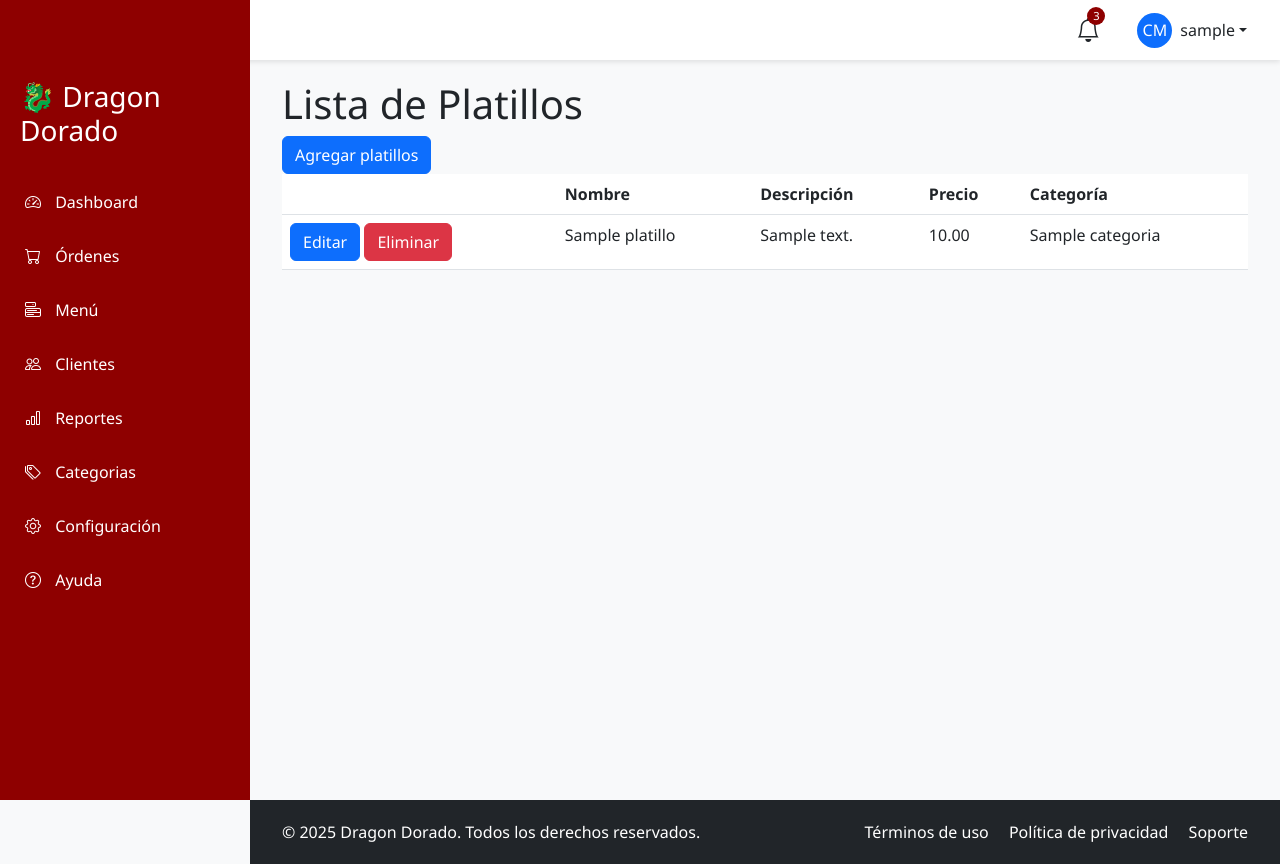
After one commit to Malena-23/Restaurante, a Django app: page /platillos/platillos/ in a window 1280 px wide. The commit adds this page. Run offline with Django 5.2, Linux system fonts and the light colour scheme; a user stored in the database is signed in; tables that the repository leaves empty hold one stand-in row (values such as "Sample post").

Commit message:
Guardando cambios

```diff
--- a/apps/platillos/models.py
+++ b/apps/platillos/models.py
@@ -6,3 +6,12 @@ class Categoria(models.Model):
 
     def __str__(self):
         return self.nombre
+
+class Platillo(models.Model):
+        nombre = models.CharField(max_length=200)
+        descripcion = models.TextField()
+        precio = models.DecimalField(max_digits=10, decimal_places=2)
+        categoria = models.ForeignKey(Categoria, on_delete=models.CASCADE, related_name='platillos')
+
+        def __str__(self):
+            return self.nombre
--- a/apps/platillos/urls.py
+++ b/apps/platillos/urls.py
@@ -8,4 +8,5 @@ urlpatterns = [
     path('categorias/add/', views.CategoriaCreateView.as_view(), name='categoria_create'),
     path('categorias/<int:pk>/edit/', views.CategoriaUpdateView.as_view(), name='categoria_edit'),
     path('categorias/<int:pk>/delete/', views.CategoriaDeleteView.as_view(), name='categoria_delete'),
+    path('platillos/', views.PlatilloListView.as_view(), name='platillos_list'),
 ]
--- a/apps/platillos/views.py
+++ b/apps/platillos/views.py
@@ -2,7 +2,7 @@ from django.shortcuts import render
 from django.views.generic import ListView
 from django.views.generic.edit import CreateView, UpdateView, DeleteView
 from django.contrib.auth.mixins import LoginRequiredMixin
-from .models import Categoria
+from .models import Categoria, Platillo
 from .forms import CategoriaForm
 
 class CategoriaListView(LoginRequiredMixin, ListView):
@@ -26,3 +26,8 @@ class CategoriaDeleteView(LoginRequiredMixin, DeleteView):
     model = Categoria
     template_name = 'categorias/categoria_confirm_delete.html'
     success_url = '/platillos/categorias/'
+
+class PlatilloListView(LoginRequiredMixin, ListView):
+    model = Platillo
+    template_name = 'platillos/platillos_list.html'
+    context_object_name = 'platillos'
--- a/templates/categorias/categoria_list.html
+++ b/templates/categorias/categoria_list.html
@@ -6,6 +6,7 @@
 <table class="table">
     <thead>
         <tr>
+            <th></th>
             <th>Nombre</th>
         </tr>
     </thead>
--- a/templates/main/base_user.html
+++ b/templates/main/base_user.html
@@ -202,7 +202,7 @@
                 <a href="#"><i class="bi bi-cart"></i> Órdenes</a>
             </li>
             <li>
-                <a href="#"><i class="bi bi-menu-button"></i> Menú</a>
+                <a href="{% url 'platillos:platillos_list'%}"><i class="bi bi-menu-button"></i> Menú</a>
             </li>
             <li>
                 <a href="#"><i class="bi bi-people"></i> Clientes</a>
--- /dev/null
+++ b/templates/platillos/platillos_list.html
@@ -0,0 +1,31 @@
+{% extends 'main/base_user.html' %}
+
+{% block content %}
+<h1>Lista de Platillos</h1>
+<a class="btn btn-primary" href="{% url '' %}">Agregar platillos</a>
+<table class="table">
+    <thead>
+        <tr>
+            <th></th>
+            <th>Nombre</th>
+            <th>Descripción</th>
+            <th>Precio</th>
+            <th>Categoría</th>
+        </tr>
+    </thead>
+    <tbody>
+        {% for platillo in platillos %}
+        <tr>
+            <td>
+                <a class="btn btn-primary" href="{% url '' %}">Editar</a>
+                <a class="btn btn-danger" href="{% url '' %}">Eliminar</a>
+            </td>
+            <td>{{platillo.nombre}}</td>
+            <td>{{platillo.descripcion}}</td>
+            <td>{{platillo.precio}}</td>
+            <td>{{platillo.categoria.nombre}}</td>
+        </tr>
+        {% endfor %}
+    </tbody>
+</table>
+{% endblock %}
```
Also changed, not shown: apps/platillos/migrations/0002_platillo.py (added).
